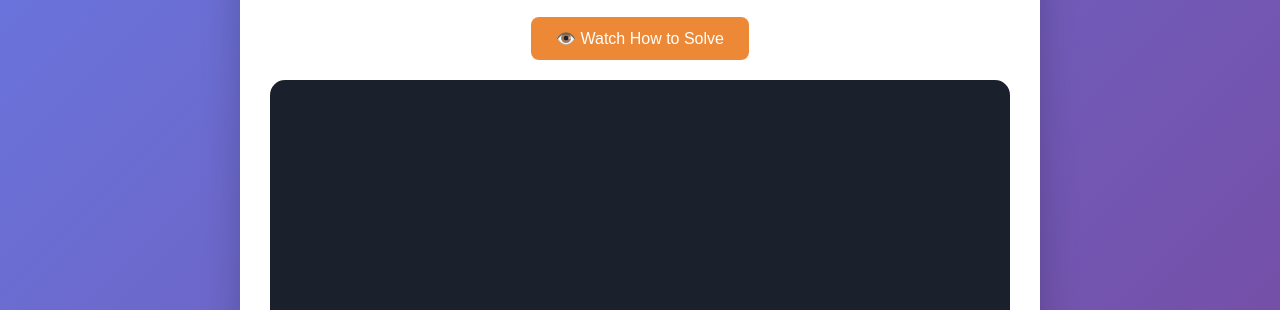
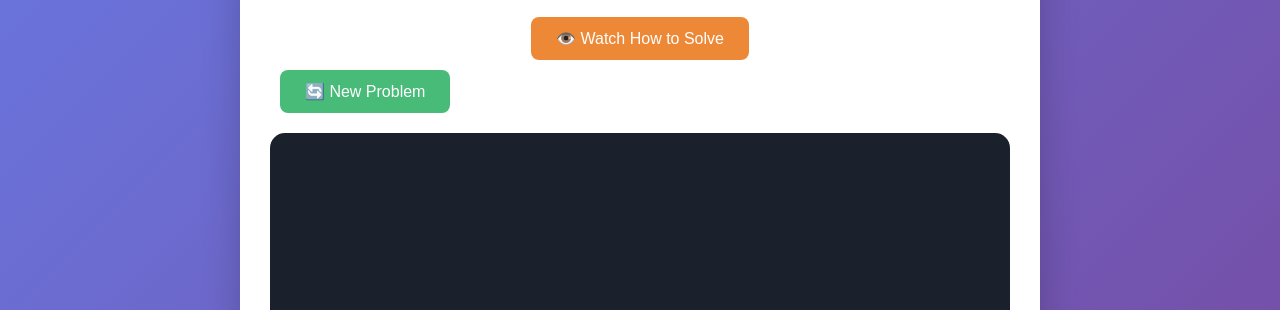
Before and after one commit to Qillen1974/math-practice, a plain HTML site: page index.html in a window 1280 px wide. Shown: the part 490-800 px from the top of the page. Drawn offline with Linux system fonts and the light colour scheme.

Commit message:
Add: New Problem button for more practice

```diff
--- a/index.html
+++ b/index.html
@@ -281,6 +281,7 @@
             </div>
 
             <button class="show-animation-btn" onclick="showAnimation()">👁️ Watch How to Solve</button>
+            <button class="show-animation-btn" onclick="generateProblem()" style="background: #48bb78; margin-left: 10px;">🔄 New Problem</button>
 
             <div class="animation-area" id="animationArea"></div>
 
```
